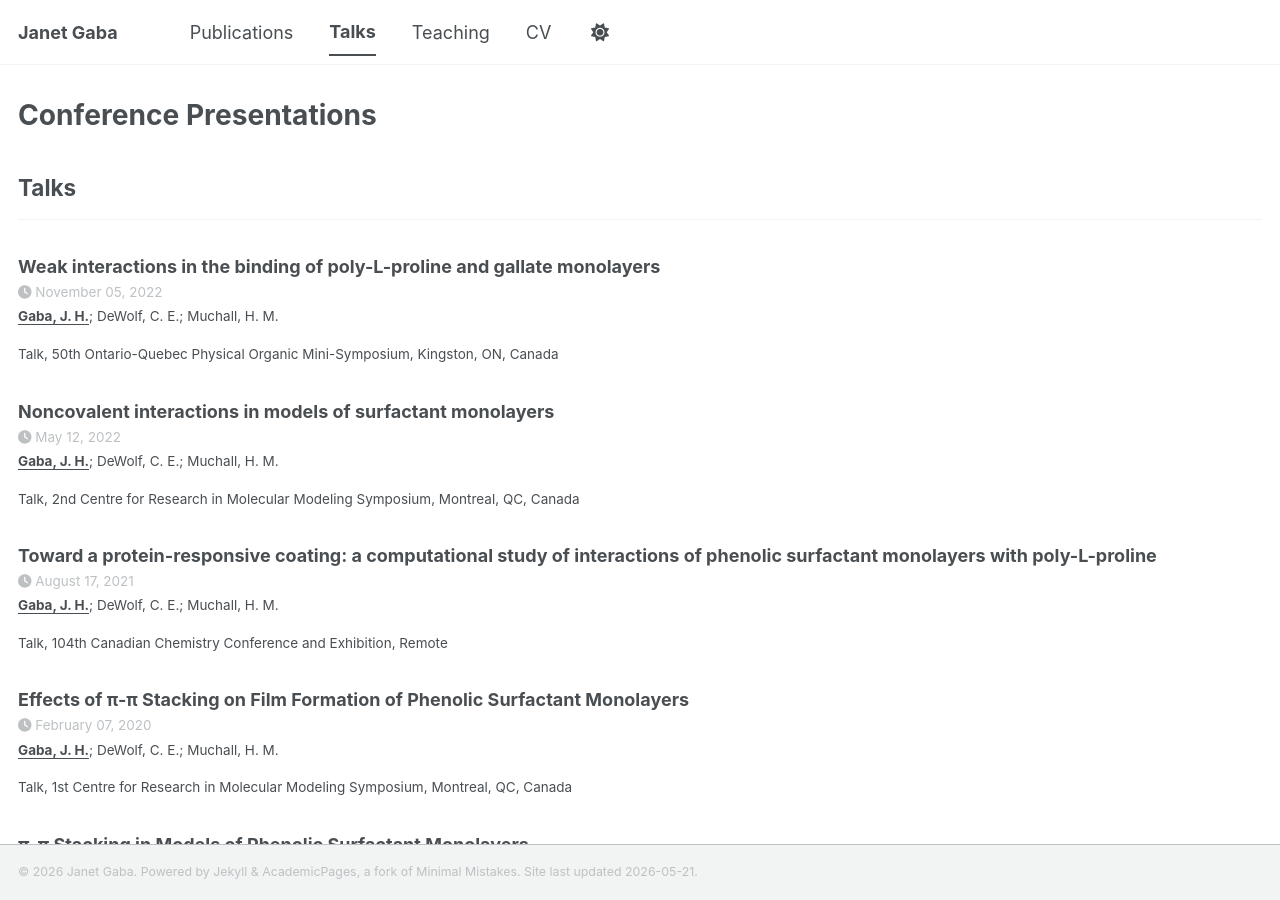
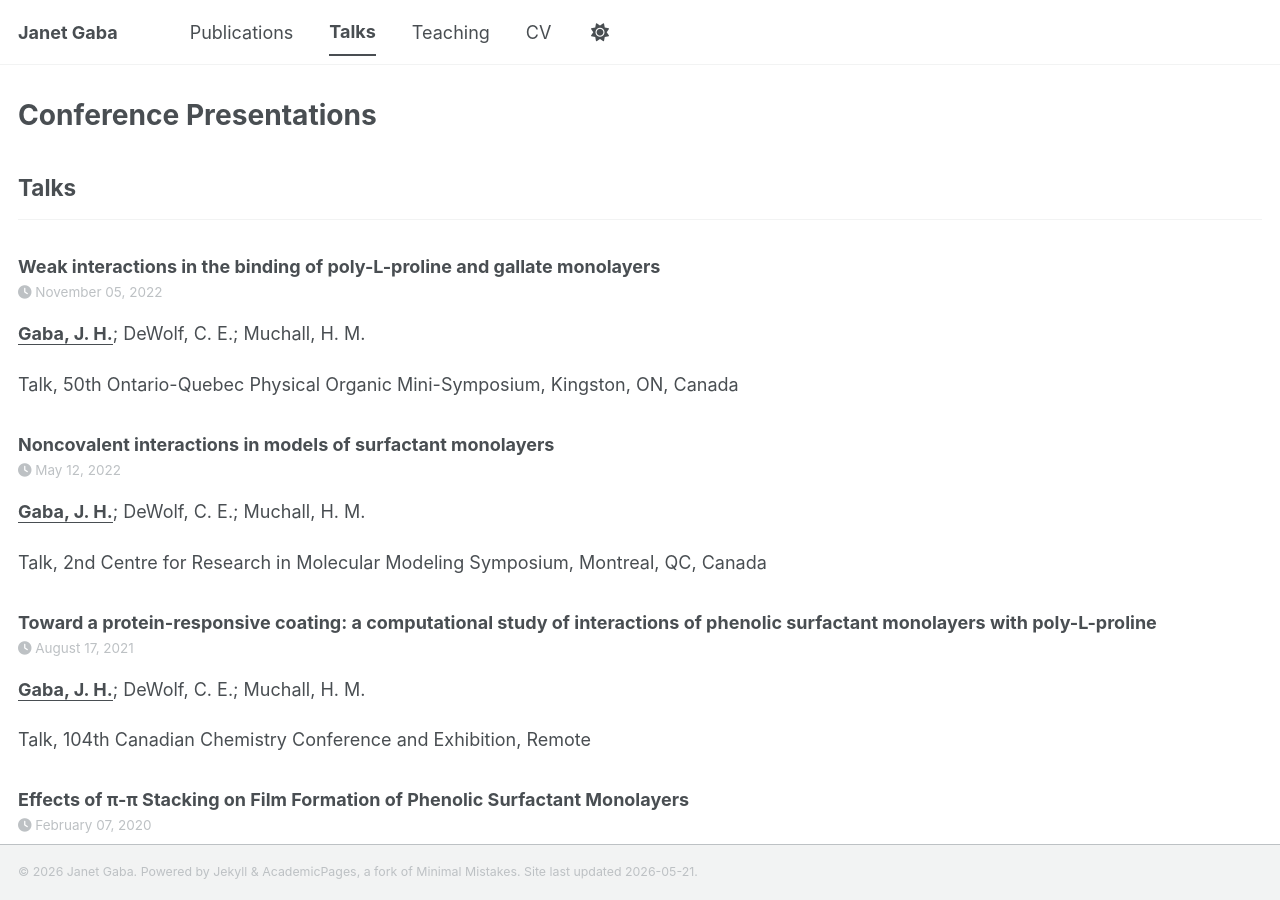
Before and after one commit to janetgaba/janetgaba.github.io, a Jekyll site: the page built from _pages/talks.html, in a window 1280 px wide and 900 px high. Built offline with Jekyll 4.4.1, drawn with Linux system fonts in a browser that asks for light colours; a script bundle is joined from its source files by our own code; library files that are not in the unit come from our copies.

Commit message:
Update archive-single-talk.html

```diff
--- a/_includes/archive-single-talk.html
+++ b/_includes/archive-single-talk.html
@@ -18,8 +18,8 @@
       <p class="page__meta"><i class="fa fa-clock" aria-hidden="true"></i> {% include read-time.html %}</p>
     {% endif %}
     {% if post.date %}<p class="page__meta"><i class="fa fa-clock" aria-hidden="true"></i> {{ post.date | date: '%B %d, %Y' }}</p>{% endif %}
-    {% if post.authors %}<p class="archive__item-excerpt">{{ post.authors }}</p>{% endif %}
-    {% if post.venue %}<p class="archive__item-excerpt" itemprop="description">{{post.type}}, {{ post.venue }}, {{post.location}}</p>{% endif %}
-    {% if post.excerpt %}<p class="archive__item-excerpt" itemprop="description">{{ post.excerpt | markdownify }}</p>{% endif %}
+    {% if post.authors %}<p>{{ post.authors }}</p>{% endif %}
+    {% if post.venue %}<p itemprop="description">{{post.type}}, {{ post.venue }}, {{post.location}}</p>{% endif %}
+    {% if post.excerpt %}<p itemprop="description">{{ post.excerpt | markdownify }}</p>{% endif %}
   </article>
 </div>
```
